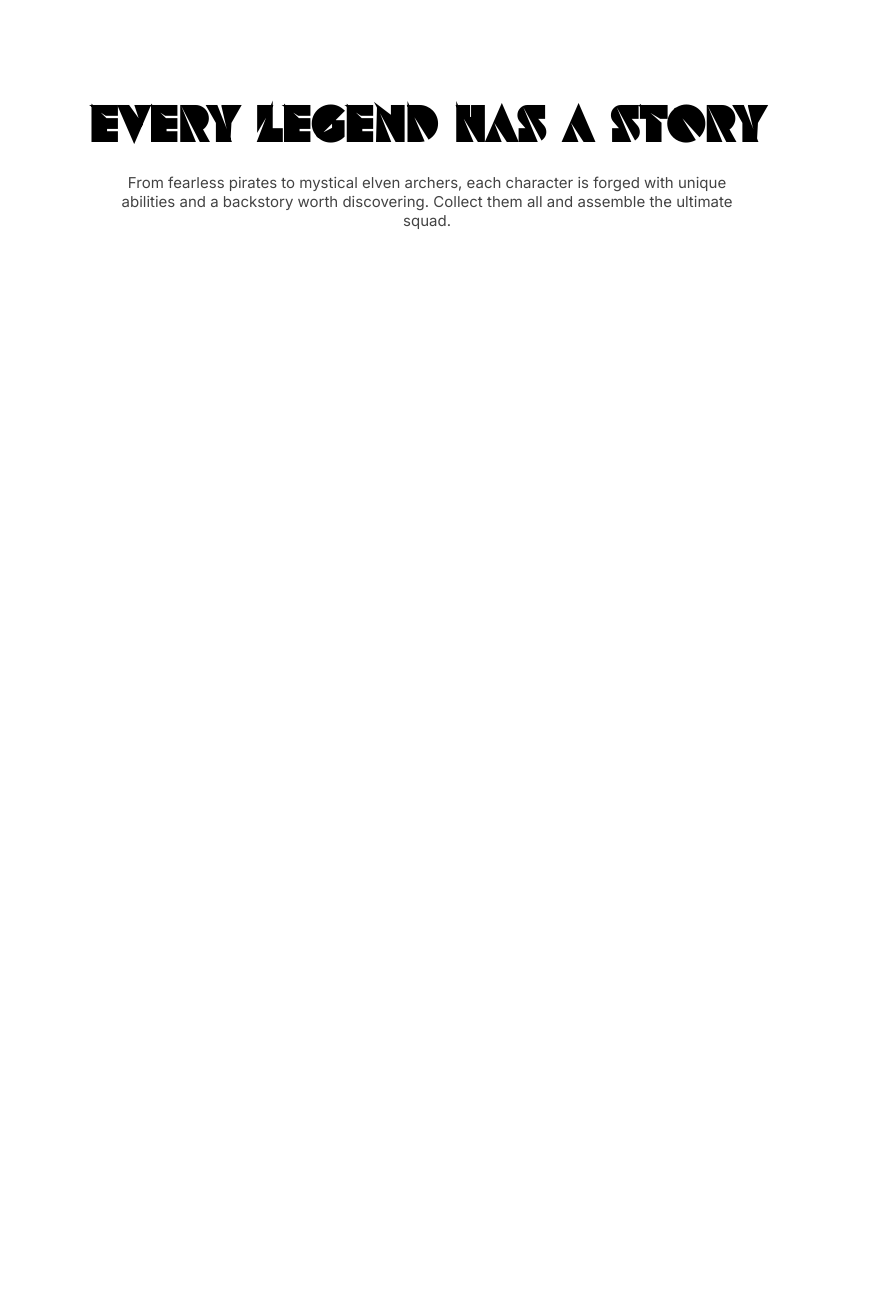
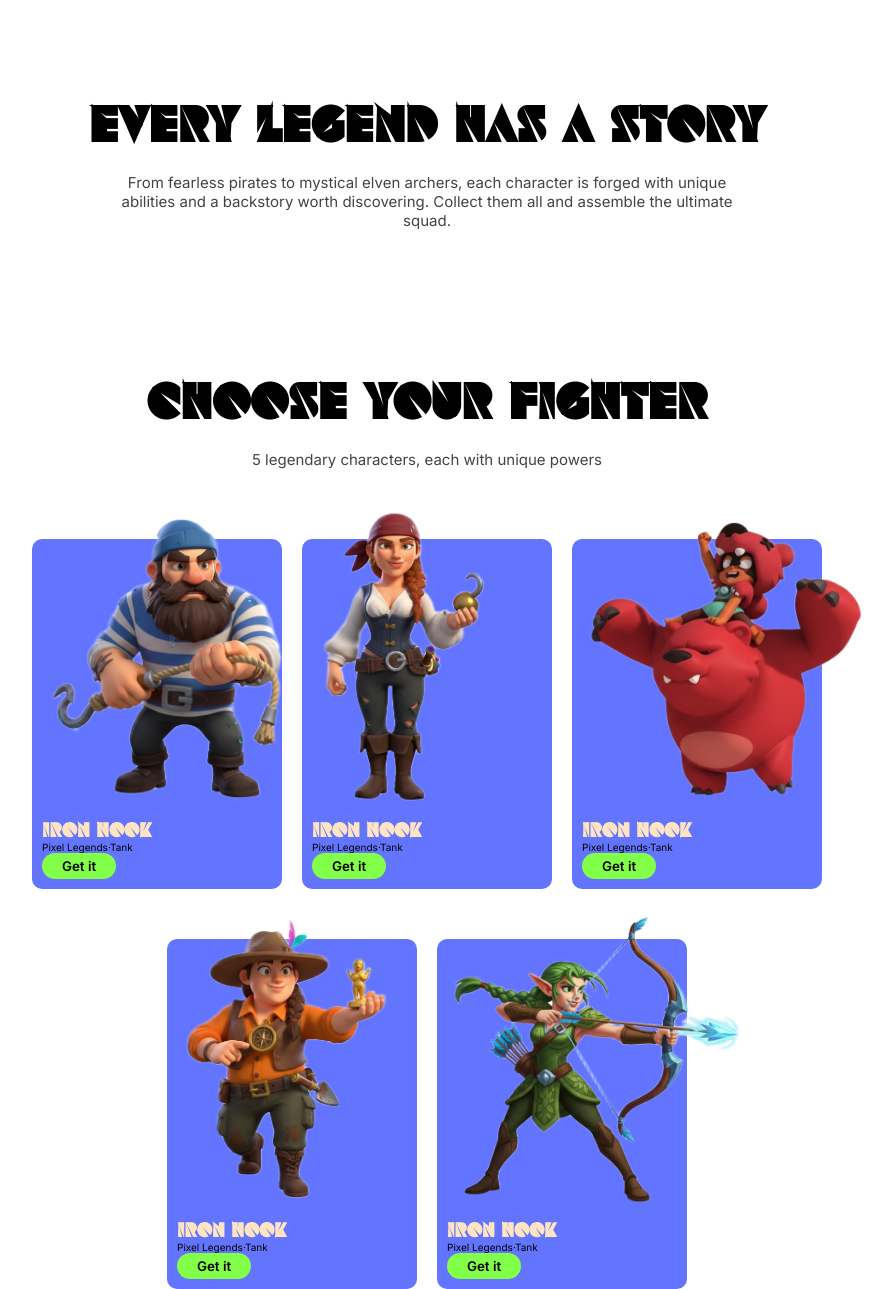
Before and after one commit to PRCSM/bootcampProjectDay, a plain HTML site: page index.html in a window 1280 px wide. Shown: the part 777-2066 px from the top of the page, without its empty margins (213-1106 px from the left). Before the commit the page ends 1077 px from the top, so only its background shows below. Drawn offline with Linux system fonts and the light colour scheme; grey boxes are pictures that could not be loaded.

Commit message:
card part done

```diff
--- a/index.html
+++ b/index.html
@@ -39,7 +39,81 @@
     </div>
     <div class="featurehead">
         <h1 class="featureheading">Every Legend Has a Story</h1>
-        <p class="featurepara">From fearless pirates to mystical elven archers, each character is forged with unique abilities and a backstory worth discovering. Collect them all and assemble the ultimate squad.</p>
+        <p class="featurepara">From fearless pirates to mystical elven archers, each character is forged with unique
+            abilities and a backstory worth discovering. Collect them all and assemble the ultimate squad.</p>
+    </div>
+    <div class="charactersection">
+        <div class="featurehead">
+            <h1 class="featureheading">Choose Your Fighter</h1>
+            <p class="featurepara">5 legendary characters, each with unique powers</p>
+        </div>
+        <div class="cardtotal">
+            <div class="topcard">
+                <div class="charactercard">
+                    <img class="charcterimg"
+                        src="./assets/background-remover/Whisk_0988bec7832708da9ba41e3fd34b1277dr (1).png" alt="">
+                    <div class="cardtext">
+                        <h1 class="cardname">Iron Hook</h1>
+                        <div class="cardtag">
+                            <p>Pixel Legends </p>
+                            <p>·Tank</p>
+                        </div>
+                        <button class="cardbutton">Get it</button>
+                    </div>
+                </div>
+                <div class="charactercard">
+                    <img class="charcterimg"
+                        src="./assets/background-remover/Whisk_73673ecf4a3e08e9f444171255797687dr (1).png" alt="">
+                    <div class="cardtext">
+                        <h1 class="cardname">Iron Hook</h1>
+                        <div class="cardtag">
+                            <p>Pixel Legends </p>
+                            <p>·Tank</p>
+                        </div>
+                        <button class="cardbutton">Get it</button>
+                    </div>
+                </div>
+                <div class="charactercard">
+                    <img class="charcterimg"
+                        src="./assets/background-remover/Whisk_7776c230ca6a12da8804831e281bf35edr (1).png" alt="">
+                    <div class="cardtext">
+                        <h1 class="cardname">Iron Hook</h1>
+                        <div class="cardtag">
+                            <p>Pixel Legends </p>
+                            <p>·Tank</p>
+                        </div>
+                        <button class="cardbutton">Get it</button>
+                    </div>
+                </div>
+            </div>
+            <div class="bottomcard">
+                <div class="charactercard">
+                    <img class="charcterimg"
+                        src="./assets/background-remover/Whisk_7add25da8903fcd9d004780109c6d487dr (1).png" alt="">
+                    <div class="cardtext">
+                        <h1 class="cardname">Iron Hook</h1>
+                        <div class="cardtag">
+                            <p>Pixel Legends </p>
+                            <p>·Tank</p>
+                        </div>
+                        <button class="cardbutton">Get it</button>
+                    </div>
+                </div>
+                <div class="charactercard">
+                    <img class="charcterimg"
+                        src="./assets/background-remover/Whisk_7fbacb49e24966e98f2499bd4cd5d15ddr (1).png" alt="">
+                    <div class="cardtext">
+                        <h1 class="cardname">Iron Hook</h1>
+                        <div class="cardtag">
+                            <p>Pixel Legends </p>
+                            <p>·Tank</p>
+                        </div>
+                        <button class="cardbutton">Get it</button>
+                    </div>
+                </div>
+
+            </div>
+        </div>
     </div>
 </body>
 
--- a/style.css
+++ b/style.css
@@ -118,3 +118,56 @@ body,html{
     font-size: 15px;
     color: #434343;
 }
+
+.charactercard{
+    background: #6375ff;
+    width: 250px;
+    height: 350px;
+    border-radius: 10px;
+    position: relative;
+    padding: 10px;
+}
+.charcterimg{
+    height: 300px;
+    position: absolute;
+    top: -30px;
+}
+.cardtext{
+    position: absolute;
+    bottom: 10px;
+}
+.cardname{
+    font-family: alice;
+    font-size: 20px;
+    color: bisque;
+}
+.cardtag{
+    display: flex;
+    font-size: 10px;
+}
+.cardbutton{
+    padding: 5px 20px;
+    font-weight: 600;
+    border-radius: 20px;
+    border: 0;
+    background: #82ff48;
+}
+.cardtotal{
+    display: flex;
+    flex-direction: column;
+    justify-content: center;
+    align-items: center;
+    gap: 50px;
+}
+.topcard{
+    display: flex;
+    justify-content: center;
+    align-items: center;
+    gap: 20px;
+}
+.bottomcard{
+    display: flex;
+    justify-content: center;
+    align-items: center;
+    gap: 20px;
+}
```
